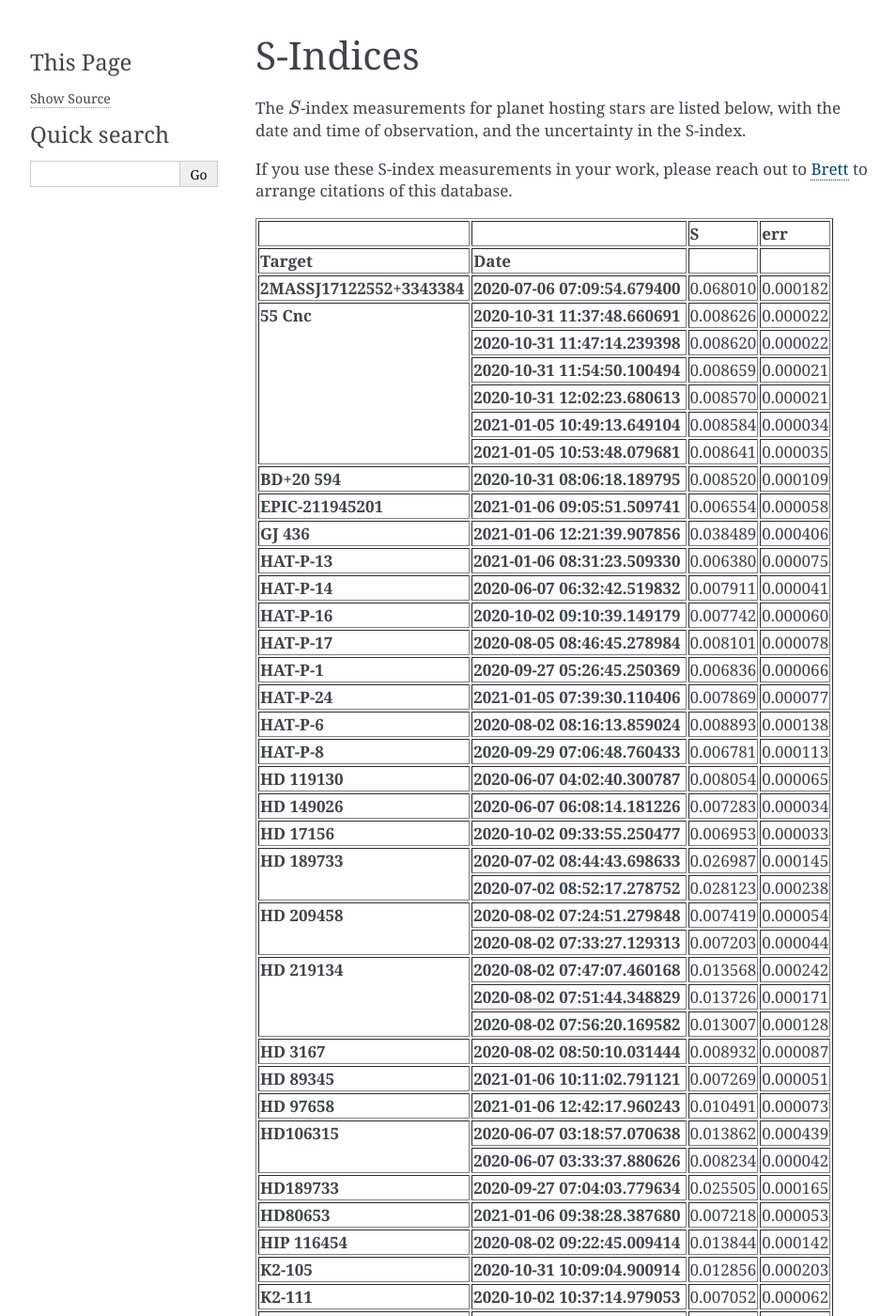
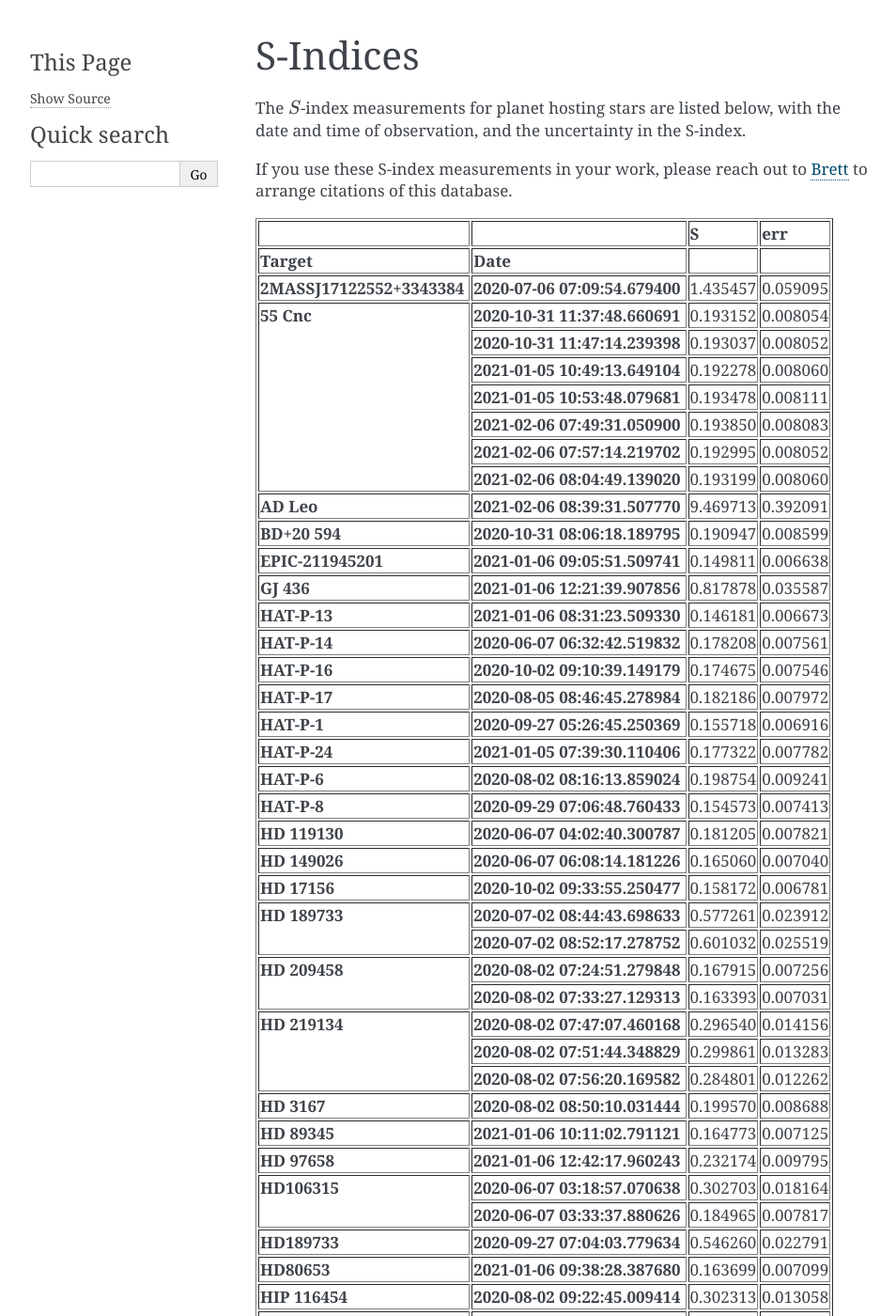
Before and after one commit to bmorris3/owls, a Sphinx documentation site: the page built from docs/owls/sindices.rst, in a window 1280 px wide and 1400 px high. Shown: the whole window at 94% size, without its empty margins (148-1102 px from the left). Built offline with Sphinx 7.4.7, drawn with Linux system fonts in a browser that asks for light colours; the version number could not be read and is left out; some of the changed text lies outside the part shown.

Commit message:
Correcting transformation to MW scale

```diff
--- a/docs/owls/sindices.rst
+++ b/docs/owls/sindices.rst
@@ -29,520 +29,567 @@ If you use these S-index measurements in your work, please reach out to
             <tr>
               <th>2MASSJ17122552+3343384</th>
               <th>2020-07-06 07:09:54.679400</th>
-              <td>0.068010</td>
-              <td>0.000182</td>
+              <td>1.435457</td>
+              <td>0.059095</td>
             </tr>
             <tr>
-              <th rowspan="6" valign="top">55 Cnc</th>
+              <th rowspan="7" valign="top">55 Cnc</th>
               <th>2020-10-31 11:37:48.660691</th>
-              <td>0.008626</td>
-              <td>0.000022</td>
+              <td>0.193152</td>
+              <td>0.008054</td>
             </tr>
             <tr>
               <th>2020-10-31 11:47:14.239398</th>
-              <td>0.008620</td>
-              <td>0.000022</td>
-            </tr>
-            <tr>
-              <th>2020-10-31 11:54:50.100494</th>
-              <td>0.008659</td>
-              <td>0.000021</td>
-            </tr>
-            <tr>
-              <th>2020-10-31 12:02:23.680613</th>
-              <td>0.008570</td>
-              <td>0.000021</td>
+              <td>0.193037</td>
+              <td>0.008052</td>
             </tr>
             <tr>
               <th>2021-01-05 10:49:13.649104</th>
-              <td>0.008584</td>
-              <td>0.000034</td>
+              <td>0.192278</td>
+              <td>0.008060</td>
             </tr>
             <tr>
               <th>2021-01-05 10:53:48.079681</th>
-              <td>0.008641</td>
-              <td>0.000035</td>
+              <td>0.193478</td>
+              <td>0.008111</td>
+            </tr>
+            <tr>
+              <th>2021-02-06 07:49:31.050900</th>
+              <td>0.193850</td>
+              <td>0.008083</td>
+            </tr>
+            <tr>
+              <th>2021-02-06 07:57:14.219702</th>
+              <td>0.192995</td>
+              <td>0.008052</td>
+            </tr>
+            <tr>
+              <th>2021-02-06 08:04:49.139020</th>
+              <td>0.193199</td>
+              <td>0.008060</td>
+            </tr>
+            <tr>
+              <th>AD Leo</th>
+              <th>2021-02-06 08:39:31.507770</th>
+              <td>9.469713</td>
+              <td>0.392091</td>
             </tr>
             <tr>
               <th>BD+20 594</th>
               <th>2020-10-31 08:06:18.189795</th>
-              <td>0.008520</td>
-              <td>0.000109</td>
+              <td>0.190947</td>
+              <td>0.008599</td>
             </tr>
             <tr>
               <th>EPIC-211945201</th>
               <th>2021-01-06 09:05:51.509741</th>
-              <td>0.006554</td>
-              <td>0.000058</td>
+              <td>0.149811</td>
+              <td>0.006638</td>
             </tr>
             <tr>
               <th>GJ 436</th>
               <th>2021-01-06 12:21:39.907856</th>
-              <td>0.038489</td>
-              <td>0.000406</td>
+              <td>0.817878</td>
+              <td>0.035587</td>
             </tr>
             <tr>
               <th>HAT-P-13</th>
               <th>2021-01-06 08:31:23.509330</th>
-              <td>0.006380</td>
-              <td>0.000075</td>
+              <td>0.146181</td>
+              <td>0.006673</td>
             </tr>
             <tr>
               <th>HAT-P-14</th>
               <th>2020-06-07 06:32:42.519832</th>
-              <td>0.007911</td>
-              <td>0.000041</td>
+              <td>0.178208</td>
+              <td>0.007561</td>
             </tr>
             <tr>
               <th>HAT-P-16</th>
               <th>2020-10-02 09:10:39.149179</th>
-              <td>0.007742</td>
-              <td>0.000060</td>
+              <td>0.174675</td>
+              <td>0.007546</td>
             </tr>
             <tr>
               <th>HAT-P-17</th>
               <th>2020-08-05 08:46:45.278984</th>
-              <td>0.008101</td>
-              <td>0.000078</td>
+              <td>0.182186</td>
+              <td>0.007972</td>
             </tr>
             <tr>
               <th>HAT-P-1</th>
               <th>2020-09-27 05:26:45.250369</th>
-              <td>0.006836</td>
-              <td>0.000066</td>
+              <td>0.155718</td>
+              <td>0.006916</td>
             </tr>
             <tr>
               <th>HAT-P-24</th>
               <th>2021-01-05 07:39:30.110406</th>
-              <td>0.007869</td>
-              <td>0.000077</td>
+              <td>0.177322</td>
+              <td>0.007782</td>
             </tr>
             <tr>
               <th>HAT-P-6</th>
               <th>2020-08-02 08:16:13.859024</th>
-              <td>0.008893</td>
-              <td>0.000138</td>
+              <td>0.198754</td>
+              <td>0.009241</td>
             </tr>
             <tr>
               <th>HAT-P-8</th>
               <th>2020-09-29 07:06:48.760433</th>
-              <td>0.006781</td>
-              <td>0.000113</td>
+              <td>0.154573</td>
+              <td>0.007413</td>
             </tr>
             <tr>
               <th>HD 119130</th>
               <th>2020-06-07 04:02:40.300787</th>
-              <td>0.008054</td>
-              <td>0.000065</td>
+              <td>0.181205</td>
+              <td>0.007821</td>
             </tr>
             <tr>
               <th>HD 149026</th>
               <th>2020-06-07 06:08:14.181226</th>
-              <td>0.007283</td>
-              <td>0.000034</td>
+              <td>0.165060</td>
+              <td>0.007040</td>
             </tr>
             <tr>
               <th>HD 17156</th>
               <th>2020-10-02 09:33:55.250477</th>
-              <td>0.006953</td>
-              <td>0.000033</td>
+              <td>0.158172</td>
+              <td>0.006781</td>
             </tr>
             <tr>
               <th rowspan="2" valign="top">HD 189733</th>
               <th>2020-07-02 08:44:43.698633</th>
-              <td>0.026987</td>
-              <td>0.000145</td>
+              <td>0.577261</td>
+              <td>0.023912</td>
             </tr>
             <tr>
               <th>2020-07-02 08:52:17.278752</th>
-              <td>0.028123</td>
-              <td>0.000238</td>
+              <td>0.601032</td>
+              <td>0.025519</td>
             </tr>
             <tr>
               <th rowspan="2" valign="top">HD 209458</th>
               <th>2020-08-02 07:24:51.279848</th>
-              <td>0.007419</td>
-              <td>0.000054</td>
+              <td>0.167915</td>
+              <td>0.007256</td>
             </tr>
             <tr>
               <th>2020-08-02 07:33:27.129313</th>
-              <td>0.007203</td>
-              <td>0.000044</td>
+              <td>0.163393</td>
+              <td>0.007031</td>
             </tr>
             <tr>
               <th rowspan="3" valign="top">HD 219134</th>
               <th>2020-08-02 07:47:07.460168</th>
-              <td>0.013568</td>
-              <td>0.000242</td>
+              <td>0.296540</td>
+              <td>0.014156</td>
             </tr>
             <tr>
               <th>2020-08-02 07:51:44.348829</th>
-              <td>0.013726</td>
-              <td>0.000171</td>
+              <td>0.299861</td>
+              <td>0.013283</td>
             </tr>
             <tr>
               <th>2020-08-02 07:56:20.169582</th>
-              <td>0.013007</td>
-              <td>0.000128</td>
+              <td>0.284801</td>
+              <td>0.012262</td>
             </tr>
             <tr>
               <th>HD 3167</th>
               <th>2020-08-02 08:50:10.031444</th>
-              <td>0.008932</td>
-              <td>0.000087</td>
+              <td>0.199570</td>
+              <td>0.008688</td>
             </tr>
             <tr>
               <th>HD 89345</th>
               <th>2021-01-06 10:11:02.791121</th>
-              <td>0.007269</td>
-              <td>0.000051</td>
+              <td>0.164773</td>
+              <td>0.007125</td>
             </tr>
             <tr>
               <th>HD 97658</th>
               <th>2021-01-06 12:42:17.960243</th>
-              <td>0.010491</td>
-              <td>0.000073</td>
+              <td>0.232174</td>
+              <td>0.009795</td>
             </tr>
             <tr>
               <th rowspan="2" valign="top">HD106315</th>
               <th>2020-06-07 03:18:57.070638</th>
-              <td>0.013862</td>
-              <td>0.000439</td>
+              <td>0.302703</td>
+              <td>0.018164</td>
             </tr>
             <tr>
               <th>2020-06-07 03:33:37.880626</th>
-              <td>0.008234</td>
-              <td>0.000042</td>
+              <td>0.184965</td>
+              <td>0.007817</td>
             </tr>
             <tr>
               <th>HD189733</th>
               <th>2020-09-27 07:04:03.779634</th>
-              <td>0.025505</td>
-              <td>0.000165</td>
+              <td>0.546260</td>
+              <td>0.022791</td>
             </tr>
             <tr>
               <th>HD80653</th>
               <th>2021-01-06 09:38:28.387680</th>
-              <td>0.007218</td>
-              <td>0.000053</td>
+              <td>0.163699</td>
+              <td>0.007099</td>
             </tr>
             <tr>
               <th>HIP 116454</th>
               <th>2020-08-02 09:22:45.009414</th>
-              <td>0.013844</td>
-              <td>0.000142</td>
+              <td>0.302313</td>
+              <td>0.013058</td>
             </tr>
             <tr>
               <th>K2-105</th>
               <th>2020-10-31 10:09:04.900914</th>
-              <td>0.012856</td>
-              <td>0.000203</td>
+              <td>0.281662</td>
+              <td>0.013052</td>
             </tr>
             <tr>
               <th>K2-111</th>
               <th>2020-10-02 10:37:14.979053</th>
-              <td>0.007052</td>
-              <td>0.000062</td>
+              <td>0.160237</td>
+              <td>0.007044</td>
+            </tr>
+            <tr>
+              <th>K2-131</th>
+              <th>2021-02-06 11:07:39.729807</th>
+              <td>0.530608</td>
+              <td>0.025707</td>
             </tr>
             <tr>
               <th>K2-136</th>
               <th>2020-10-02 11:10:24.192202</th>
-              <td>0.069357</td>
-              <td>0.000504</td>
+              <td>1.463629</td>
+              <td>0.061916</td>
+            </tr>
+            <tr>
+              <th>K2-162</th>
+              <th>2021-02-06 10:02:16.900230</th>
+              <td>0.462411</td>
+              <td>0.022810</td>
             </tr>
             <tr>
               <th>K2-182</th>
               <th>2021-01-05 09:23:38.552354</th>
-              <td>0.019654</td>
-              <td>0.000224</td>
+              <td>0.423854</td>
+              <td>0.018535</td>
             </tr>
             <tr>
               <th>K2-209</th>
               <th>2020-10-31 07:30:11.450592</th>
-              <td>0.016812</td>
-              <td>0.000263</td>
+              <td>0.364404</td>
+              <td>0.016833</td>
             </tr>
             <tr>
               <th>K2-222</th>
               <th>2020-10-02 08:04:08.239021</th>
-              <td>0.007816</td>
-              <td>0.000031</td>
+              <td>0.176213</td>
+              <td>0.007444</td>
             </tr>
             <tr>
               <th>K2-232</th>
               <th>2020-10-31 08:39:50.920137</th>
-              <td>0.007623</td>
-              <td>0.000046</td>
+              <td>0.172170</td>
+              <td>0.007362</td>
+            </tr>
+            <tr>
+              <th>K2-244</th>
+              <th>2021-02-06 10:35:00.500925</th>
+              <td>0.253501</td>
+              <td>0.011620</td>
             </tr>
             <tr>
               <th>K2-261</th>
               <th>2021-01-06 11:49:05.578766</th>
-              <td>0.011859</td>
-              <td>0.000189</td>
+              <td>0.260795</td>
+              <td>0.012109</td>
             </tr>
             <tr>
               <th>K2-263</th>
               <th>2020-10-31 10:43:35.788816</th>
-              <td>0.008706</td>
-              <td>0.000118</td>
+              <td>0.194842</td>
+              <td>0.008847</td>
             </tr>
             <tr>
               <th>K2-266</th>
               <th>2021-01-05 11:17:39.250756</th>
-              <td>0.017370</td>
-              <td>0.000298</td>
+              <td>0.376076</td>
+              <td>0.017775</td>
             </tr>
             <tr>
               <th>K2-285</th>
               <th>2020-09-29 06:01:27.920626</th>
-              <td>0.018652</td>
-              <td>0.000373</td>
+              <td>0.402912</td>
+              <td>0.019923</td>
             </tr>
             <tr>
               <th>K2-291</th>
               <th>2020-10-02 11:44:08.989145</th>
-              <td>0.013508</td>
-              <td>0.000065</td>
+              <td>0.295287</td>
+              <td>0.012205</td>
             </tr>
             <tr>
               <th>K2-3</th>
               <th>2021-01-05 11:50:13.878818</th>
-              <td>0.052454</td>
-              <td>0.000699</td>
+              <td>1.110028</td>
+              <td>0.050120</td>
             </tr>
             <tr>
               <th>K2-65</th>
               <th>2020-09-29 04:55:15.850841</th>
-              <td>0.016972</td>
-              <td>0.000381</td>
+              <td>0.367762</td>
+              <td>0.018906</td>
             </tr>
             <tr>
               <th>K2-77</th>
               <th>2020-10-06 10:20:40.871027</th>
-              <td>0.026567</td>
-              <td>0.000347</td>
+              <td>0.568492</td>
+              <td>0.025432</td>
             </tr>
             <tr>
               <th>KELT-18</th>
               <th>2020-09-29 02:30:40.760337</th>
-              <td>0.012009</td>
-              <td>0.000176</td>
+              <td>0.263926</td>
+              <td>0.012039</td>
             </tr>
             <tr>
               <th>KELT-23A</th>
               <th>2020-09-29 03:07:01.790108</th>
-              <td>0.007131</td>
-              <td>0.000173</td>
+              <td>0.161884</td>
+              <td>0.008625</td>
             </tr>
             <tr>
               <th>KELT-2</th>
               <th>2020-10-31 09:41:29.400016</th>
-              <td>0.006756</td>
-              <td>0.000025</td>
+              <td>0.154043</td>
+              <td>0.006599</td>
             </tr>
             <tr>
               <th>KELT-7</th>
               <th>2021-01-06 08:05:46.607991</th>
-              <td>0.010937</td>
-              <td>0.000040</td>
+              <td>0.241517</td>
+              <td>0.009984</td>
             </tr>
             <tr>
               <th>Kelt-8</th>
               <th>2020-09-27 02:38:22.839665</th>
-              <td>0.007519</td>
-              <td>0.000068</td>
+              <td>0.170000</td>
+              <td>0.007444</td>
             </tr>
             <tr>
               <th>Kepler 37</th>
               <th>2020-09-27 03:14:01.230159</th>
-              <td>0.010345</td>
-              <td>0.000052</td>
+              <td>0.229122</td>
+              <td>0.009554</td>
             </tr>
             <tr>
               <th>Kepler 408</th>
               <th>2020-09-27 03:43:37.030062</th>
-              <td>0.006980</td>
-              <td>0.000025</td>
+              <td>0.158720</td>
+              <td>0.006771</td>
             </tr>
             <tr>
               <th>Kepler 409</th>
               <th>2020-09-27 04:12:49.810456</th>
-              <td>0.007744</td>
-              <td>0.000041</td>
+              <td>0.174710</td>
+              <td>0.007433</td>
             </tr>
             <tr>
               <th>Kepler-102</th>
               <th>2020-09-27 02:00:46.640155</th>
-              <td>0.023594</td>
-              <td>0.000284</td>
+              <td>0.506287</td>
+              <td>0.022327</td>
             </tr>
             <tr>
               <th>Kepler-10</th>
               <th>2020-09-29 04:15:53.500307</th>
-              <td>0.011736</td>
-              <td>0.000242</td>
+              <td>0.258214</td>
+              <td>0.012866</td>
             </tr>
             <tr>
               <th>Kepler-21</th>
               <th>2020-07-06 10:59:27.067502</th>
-              <td>0.009915</td>
-              <td>0.000246</td>
+              <td>0.220126</td>
+              <td>0.011749</td>
             </tr>
             <tr>
               <th>Kepler-410A</th>
               <th>2020-09-29 03:42:57.830395</th>
-              <td>0.006418</td>
-              <td>0.000060</td>
+              <td>0.146973</td>
+              <td>0.006556</td>
             </tr>
             <tr>
               <th>Kepler-444,</th>
               <th>2020-07-06 10:40:16.310196</th>
-              <td>0.007469</td>
-              <td>0.000060</td>
+              <td>0.168951</td>
+              <td>0.007339</td>
             </tr>
             <tr>
               <th>Kepler-68</th>
               <th>2020-09-27 04:47:23.730126</th>
-              <td>0.007145</td>
-              <td>0.000045</td>
+              <td>0.162178</td>
+              <td>0.006989</td>
             </tr>
             <tr>
               <th>Kepler-96</th>
               <th>2020-09-27 06:02:51.680260</th>
-              <td>0.013252</td>
-              <td>0.000118</td>
+              <td>0.289933</td>
+              <td>0.012362</td>
+            </tr>
+            <tr>
+              <th>TOI 1801</th>
+              <th>2021-02-06 09:28:31.078548</th>
+              <td>2.339597</td>
+              <td>0.099930</td>
             </tr>
             <tr>
               <th>TrES-4</th>
               <th>2020-06-07 06:59:17.791284</th>
-              <td>0.006847</td>
-              <td>0.000121</td>
+              <td>0.155949</td>
+              <td>0.007568</td>
             </tr>
             <tr>
               <th>WASP 52</th>
               <th>2020-10-02 07:28:51.401861</th>
-              <td>0.024997</td>
-              <td>0.000322</td>
+              <td>0.535647</td>
+              <td>0.023896</td>
             </tr>
             <tr>
               <th>WASP 93</th>
               <th>2020-10-02 08:37:57.788825</th>
-              <td>0.009867</td>
-              <td>0.000066</td>
+              <td>0.219129</td>
+              <td>0.009253</td>
             </tr>
             <tr>
               <th>WASP-106</th>
               <th>2021-01-06 11:16:28.750072</th>
-              <td>0.010041</td>
-              <td>0.000149</td>
+              <td>0.222770</td>
+              <td>0.010230</td>
+            </tr>
+            <tr>
+              <th>WASP-107</th>
+              <th>2021-02-06 11:35:14.108361</th>
+              <td>0.903957</td>
+              <td>0.047345</td>
             </tr>
             <tr>
               <th>WASP-113</th>
               <th>2020-06-07 05:11:03.759921</th>
-              <td>0.007110</td>
-              <td>0.000126</td>
+              <td>0.161444</td>
+              <td>0.007820</td>
             </tr>
             <tr>
               <th>WASP-11</th>
               <th>2021-01-06 07:40:39.800633</th>
-              <td>0.019007</td>
-              <td>0.000439</td>
+              <td>0.410321</td>
+              <td>0.021347</td>
             </tr>
             <tr>
               <th>WASP-127</th>
               <th>2021-01-06 10:43:39.589520</th>
-              <td>0.007519</td>
-              <td>0.000061</td>
+              <td>0.170009</td>
+              <td>0.007386</td>
             </tr>
             <tr>
               <th>WASP-13</th>
               <th>2021-01-05 10:29:42.160990</th>
-              <td>0.007237</td>
-              <td>0.000052</td>
+              <td>0.164105</td>
+              <td>0.007106</td>
             </tr>
             <tr>
               <th>WASP-14</th>
               <th>2020-06-07 04:35:19.028525</th>
-              <td>0.007520</td>
-              <td>0.000049</td>
+              <td>0.170026</td>
+              <td>0.007304</td>
             </tr>
             <tr>
               <th>WASP-35</th>
               <th>2020-10-31 09:12:29.160571</th>
-              <td>0.007929</td>
-              <td>0.000078</td>
+              <td>0.178577</td>
+              <td>0.007839</td>
             </tr>
             <tr>
               <th>WASP-38</th>
               <th>2020-06-07 05:44:56.130712</th>
-              <td>0.007296</td>
-              <td>0.000036</td>
+              <td>0.165339</td>
+              <td>0.007059</td>
             </tr>
             <tr>
               <th>WASP-47</th>
               <th>2020-08-05 09:14:51.331758</th>
-              <td>0.009228</td>
-              <td>0.000207</td>
+              <td>0.205747</td>
+              <td>0.010583</td>
             </tr>
             <tr>
               <th>WASP-65</th>
               <th>2021-01-05 09:56:29.999034</th>
-              <td>0.011458</td>
-              <td>0.000136</td>
+              <td>0.252413</td>
+              <td>0.011130</td>
             </tr>
             <tr>
               <th>WASP-69</th>
               <th>2020-08-05 07:40:50.870217</th>
-              <td>0.038490</td>
-              <td>0.000201</td>
+              <td>0.817902</td>
+              <td>0.033942</td>
             </tr>
             <tr>
               <th>WASP-80</th>
               <th>2020-09-29 05:28:04.321073</th>
-              <td>0.025084</td>
-              <td>0.000950</td>
+              <td>0.537468</td>
+              <td>0.036184</td>
             </tr>
             <tr>
               <th>WASP-84</th>
               <th>2020-10-31 11:16:37.630289</th>
-              <td>0.023728</td>
-              <td>0.000158</td>
+              <td>0.509086</td>
+              <td>0.021265</td>
             </tr>
             <tr>
               <th>WASP-90</th>
               <th>2020-08-05 08:13:39.960764</th>
-              <td>0.007320</td>
-              <td>0.000095</td>
+              <td>0.165840</td>
+              <td>0.007558</td>
             </tr>
             <tr>
               <th>XO-2 N</th>
               <th>2021-01-05 08:48:32.980029</th>
-              <td>0.008752</td>
-              <td>0.000101</td>
+              <td>0.195795</td>
+              <td>0.008684</td>
             </tr>
             <tr>
               <th>XO-4</th>
               <th>2021-01-05 08:14:59.059953</th>
-              <td>0.007636</td>
-              <td>0.000046</td>
+              <td>0.172461</td>
+              <td>0.007374</td>
             </tr>
             <tr>
-              <th>CoRoT-7</th>
-              <th>2020-10-06 11:29:06.901421</th>
-              <td>0.076648</td>
-              <td>0.001090</td>
+              <th>YZ CMi</th>
+              <th>2021-02-06 07:28:48.028795</th>
+              <td>0.967268</td>
+              <td>0.042234</td>
             </tr>
             <tr>
-              <th>GJ 3470</th>
+              <th>corot7</th>
+              <th>2020-10-06 11:29:06.901421</th>
+              <td>1.616163</td>
+              <td>0.074077</td>
+            </tr>
+            <tr>
+              <th>gj3470</th>
               <th>2020-10-06 12:09:53.606879</th>
-              <td>0.013199</td>
-              <td>0.000092</td>
+              <td>0.288826</td>
+              <td>0.012114</td>
             </tr>
             <tr>
               <th>hat-p-20</th>
               <th>2020-10-02 12:33:58.780814</th>
-              <td>0.034276</td>
-              <td>0.000035</td>
+              <td>0.729760</td>
+              <td>0.029783</td>
             </tr>
           </tbody>
         </table>
```
